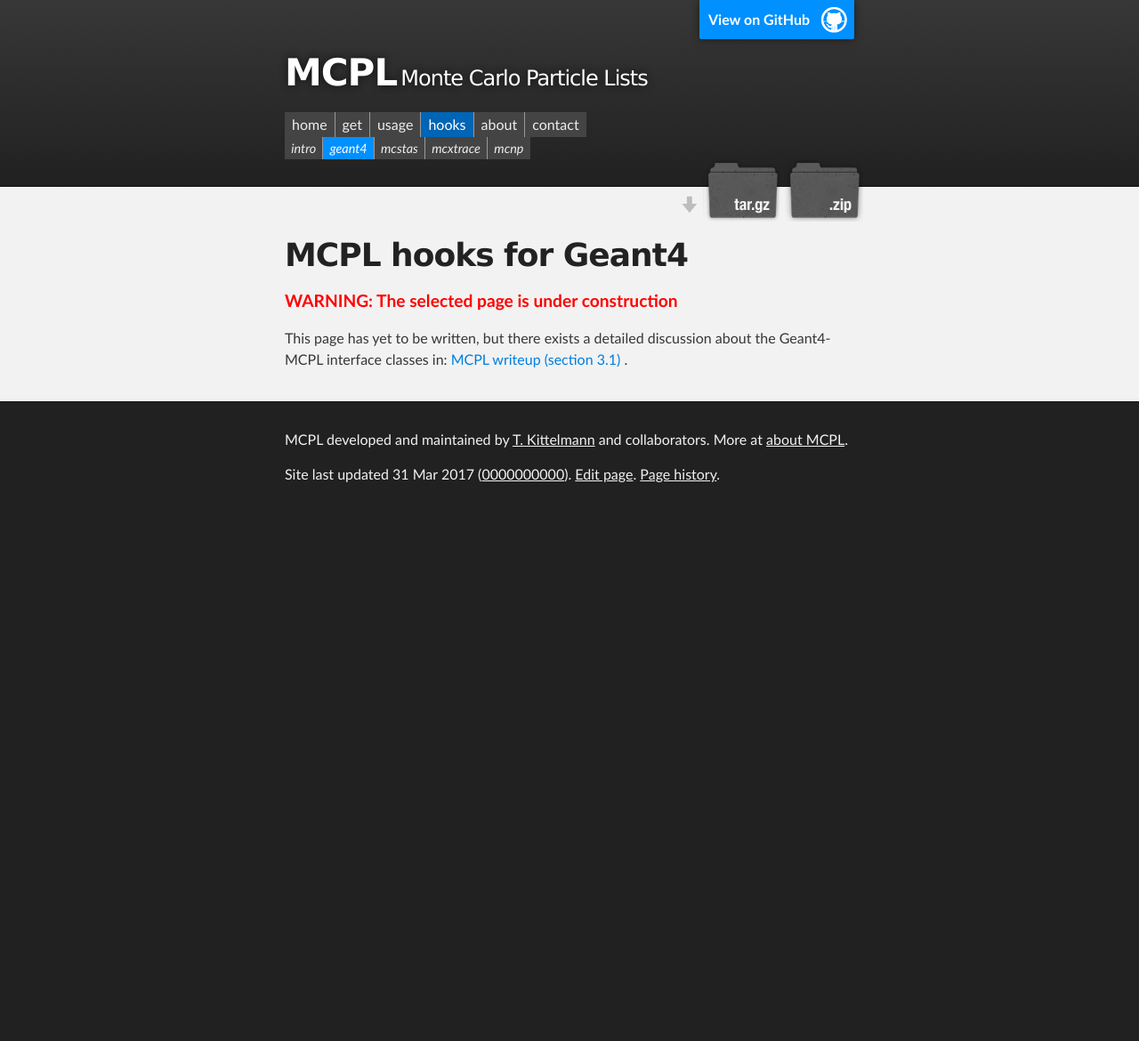
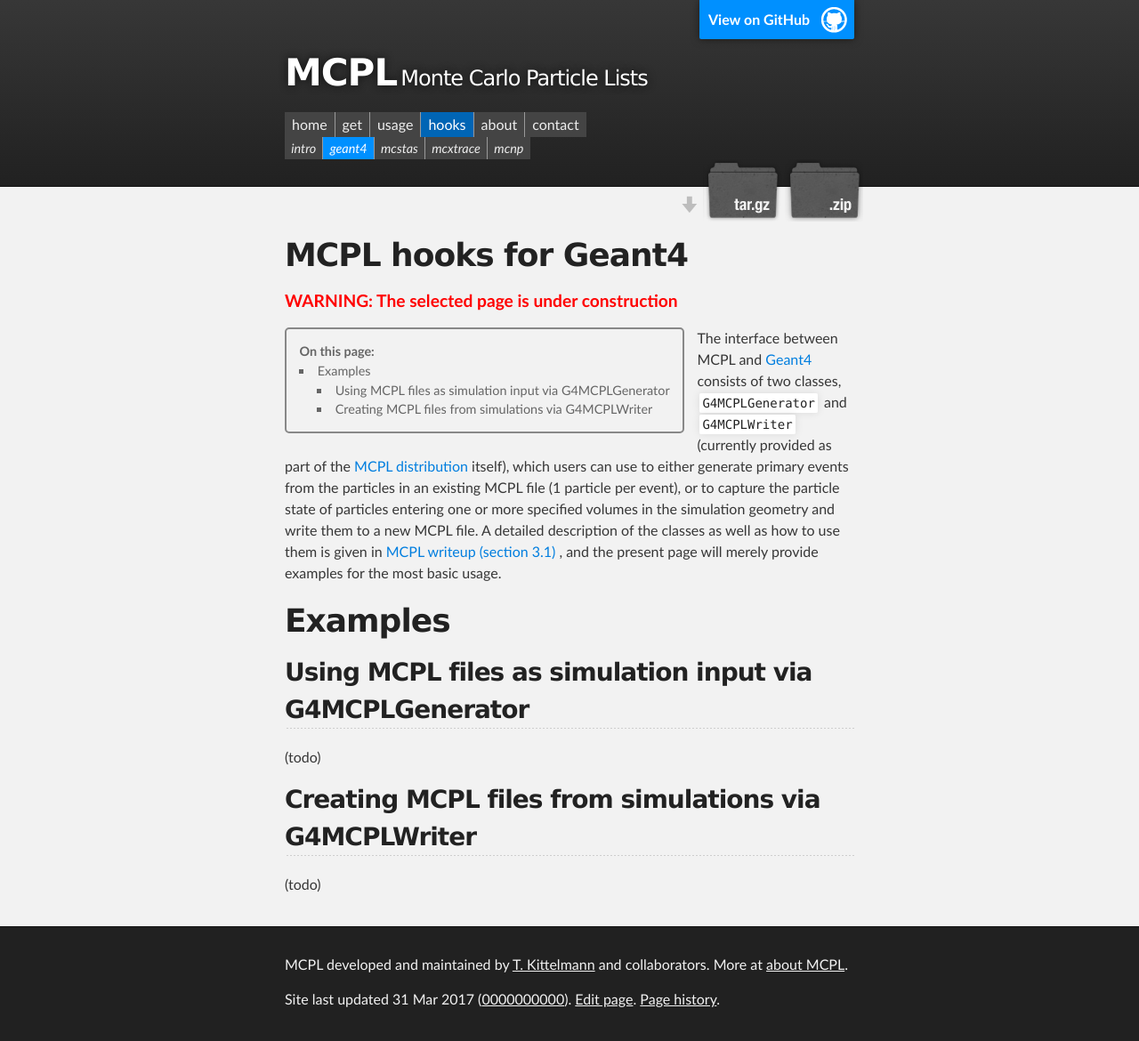
Before and after one commit to mctools/mcpl, a Jekyll site: the page built from hooks_geant4.md, in a window 1280 px wide. Shown: the whole page at 89% size. Built offline with Jekyll 4.4.1, drawn with Linux system fonts in a browser that asks for light colours; before the commit the page ends 900 px from its top, so only the background shows below that.

Commit message:
Update hooks_geant4.md

```diff
--- a/hooks_geant4.md
+++ b/hooks_geant4.md
@@ -4,4 +4,17 @@ underconstruction: true
 weight: 50
 ---
 
-This page has yet to be written, but there exists a detailed discussion about the Geant4-MCPL interface classes in: {% include linkpaper.html subsection=3.1 %}.
+- two magic lines for toc
+{:toc}
+
+The interface between MCPL and [Geant4](http://geant4.cern.ch/) consists of two classes, `G4MCPLGenerator` and `G4MCPLWriter` (currently provided as part of the [MCPL distribution](LOCAL:get) itself), which users can use to either generate primary events from the particles in an existing MCPL file (1 particle per event), or to capture the particle state of particles entering one or more specified volumes in the simulation geometry and write them to a new MCPL file. A detailed description of the classes as well as how to use them is given in {% include linkpaper.html subsection=3.1 %}, and the present page will merely provide examples for the most basic usage.
+
+# Examples
+
+## Using MCPL files as simulation input via G4MCPLGenerator
+
+(todo)
+
+## Creating MCPL files from simulations via G4MCPLWriter
+
+(todo)
```
